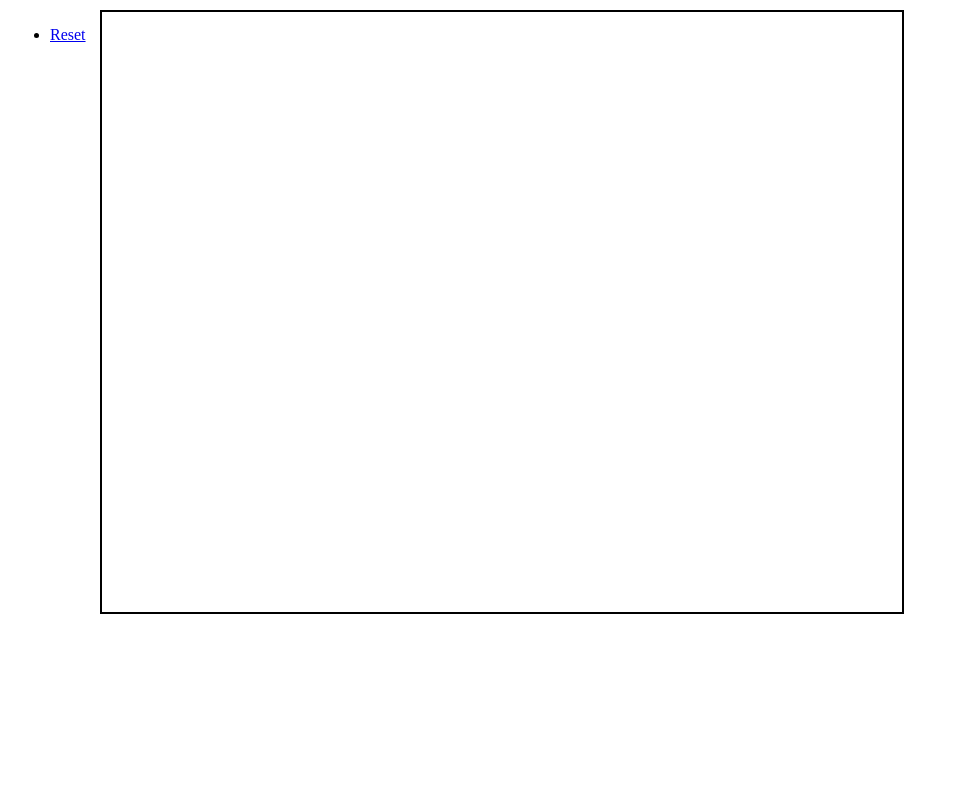
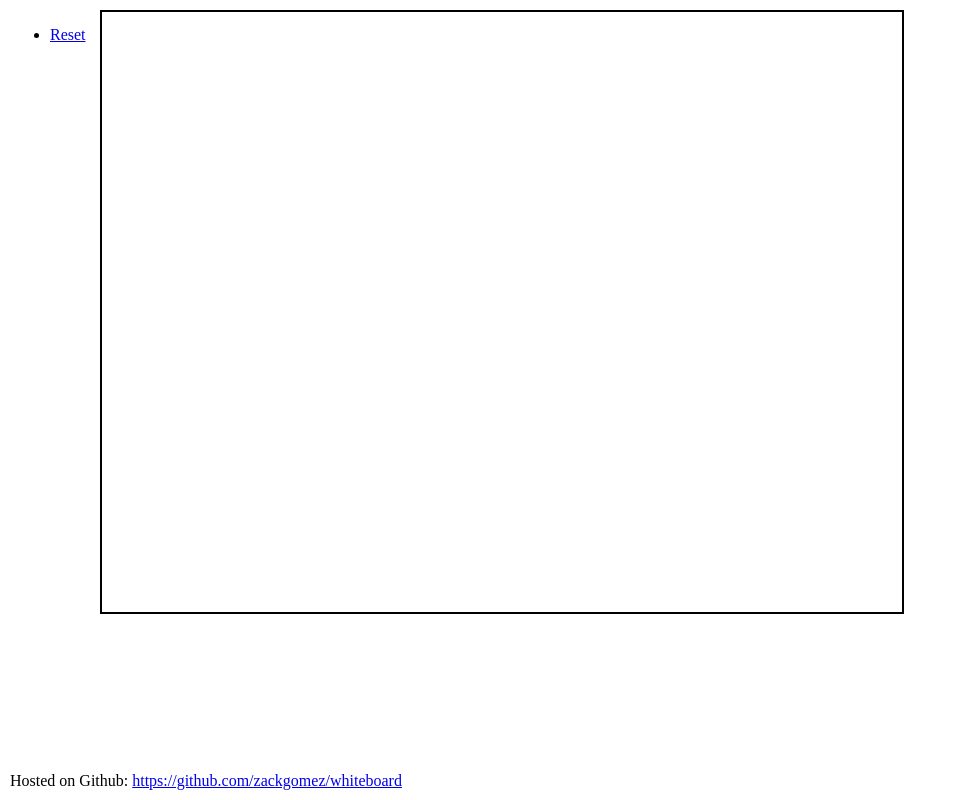
Before and after one commit to zackgomez/whiteboard, a website: page index.html in a window 1280 px wide. Shown: the whole page, without its empty margins (0-956 px from the left). Drawn offline with Linux system fonts and the light colour scheme.

Commit message:
Add github footer link

```diff
--- a/index.html
+++ b/index.html
@@ -24,6 +24,10 @@
       top: 10;
       left: 100;
     }
+    #footer {
+      position: absolute;
+      bottom: 10;
+      left: 10;
   </style>
 
   </head>
@@ -37,5 +41,9 @@
     <canvas id="whiteboard" width="800px" height="600px" tabindex="1" />
   </div>
   <script src="scripts/whiteboard.js"></script>
+
+  <div id="footer">
+    Hosted on Github: <a href="https://github.com/zackgomez/whiteboard">https://github.com/zackgomez/whiteboard</a>
+  </div>
 </body>
 </html>
```
